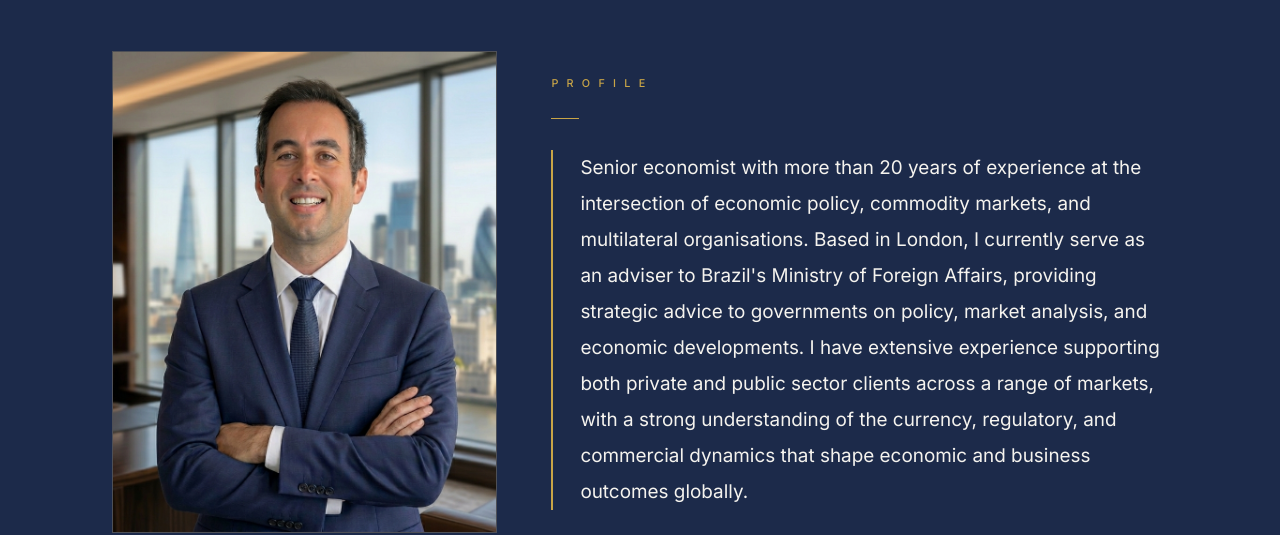
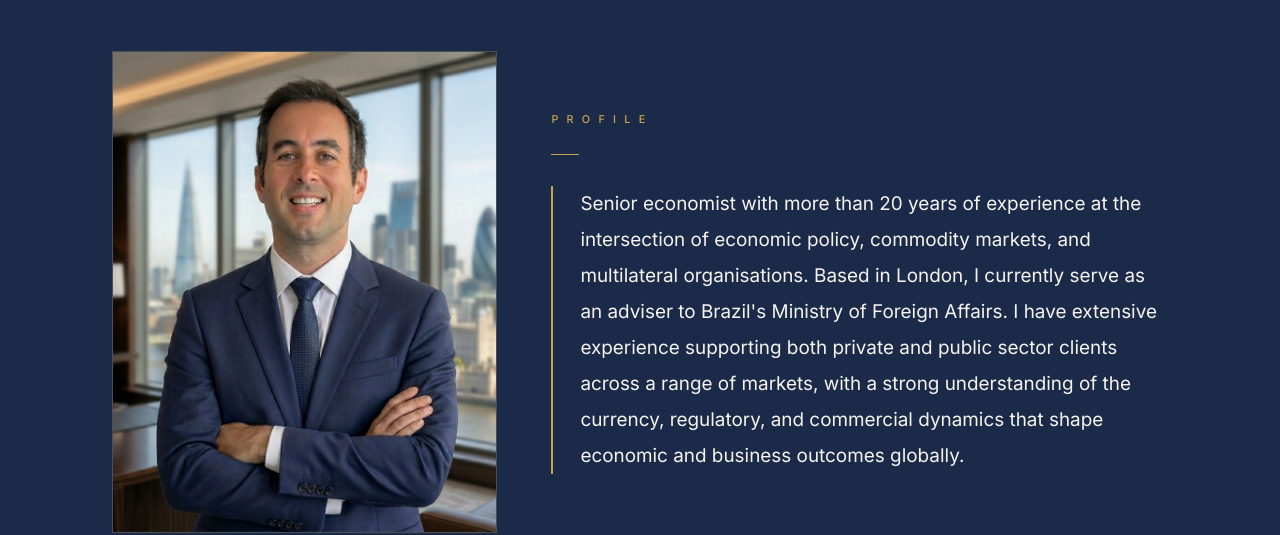
Before and after one commit to hg82/hg82.github.io, a plain HTML site: page index.html in a window 1280 px wide. Shown: the part 278-813 px from the top of the page. Drawn offline with nearby package versions, Linux system fonts and the light colour scheme.

Commit message:
Refactor profile bio for conciseness
Removed redundancy in profile bio.

```diff
--- a/index.html
+++ b/index.html
@@ -390,8 +390,7 @@
       <span class="gold-dash"></span>
       <p class="profile-bio">
         Senior economist with more than 20 years of experience at the intersection of economic policy, commodity markets, and multilateral organisations.
-        Based in London, I currently serve as an adviser to Brazil's Ministry of Foreign Affairs, providing strategic advice to governments on policy, market analysis, and economic developments.
-        I have extensive experience supporting both private and public sector clients across a range of markets, with a strong understanding of the currency, regulatory, and commercial dynamics that shape economic and business outcomes globally.
+        Based in London, I currently serve as an adviser to Brazil's Ministry of Foreign Affairs. I have extensive experience supporting both private and public sector clients across a range of markets, with a strong understanding of the currency, regulatory, and commercial dynamics that shape economic and business outcomes globally.
       </p>
     </div>
 
```
